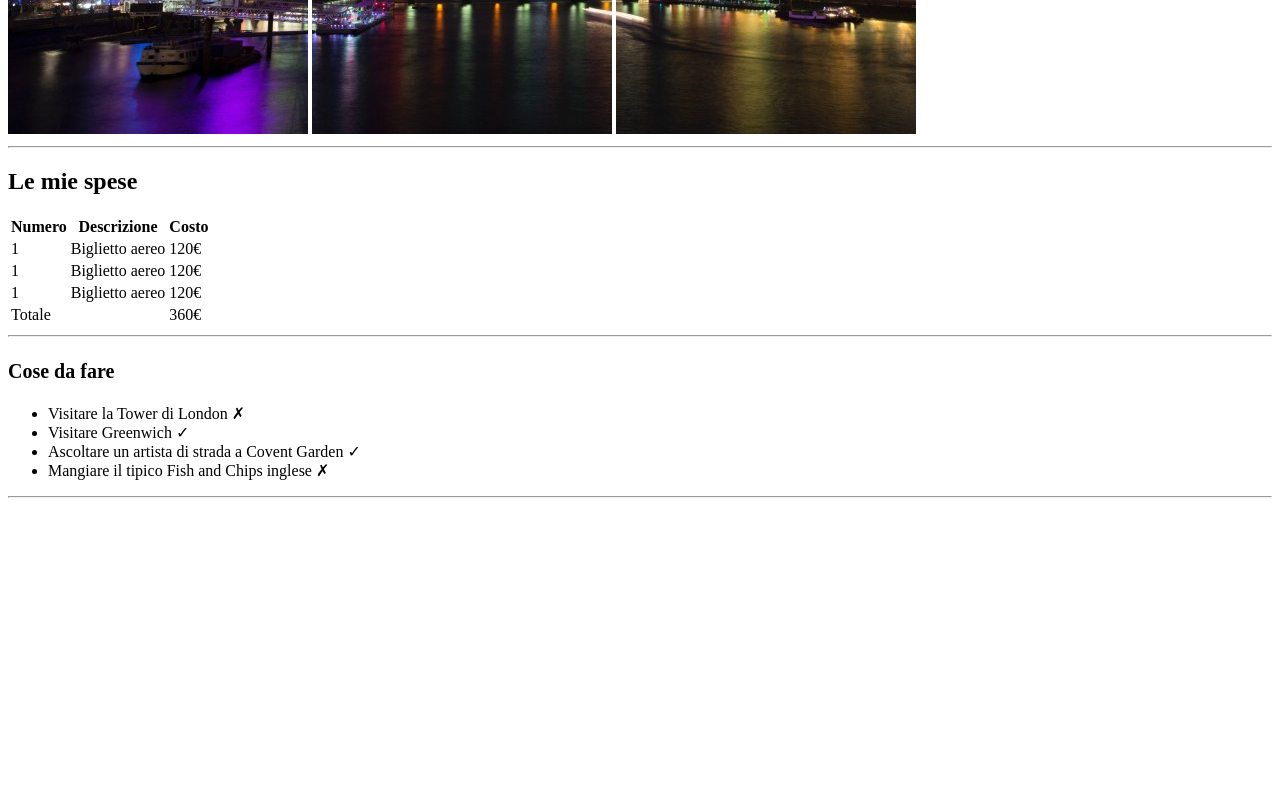
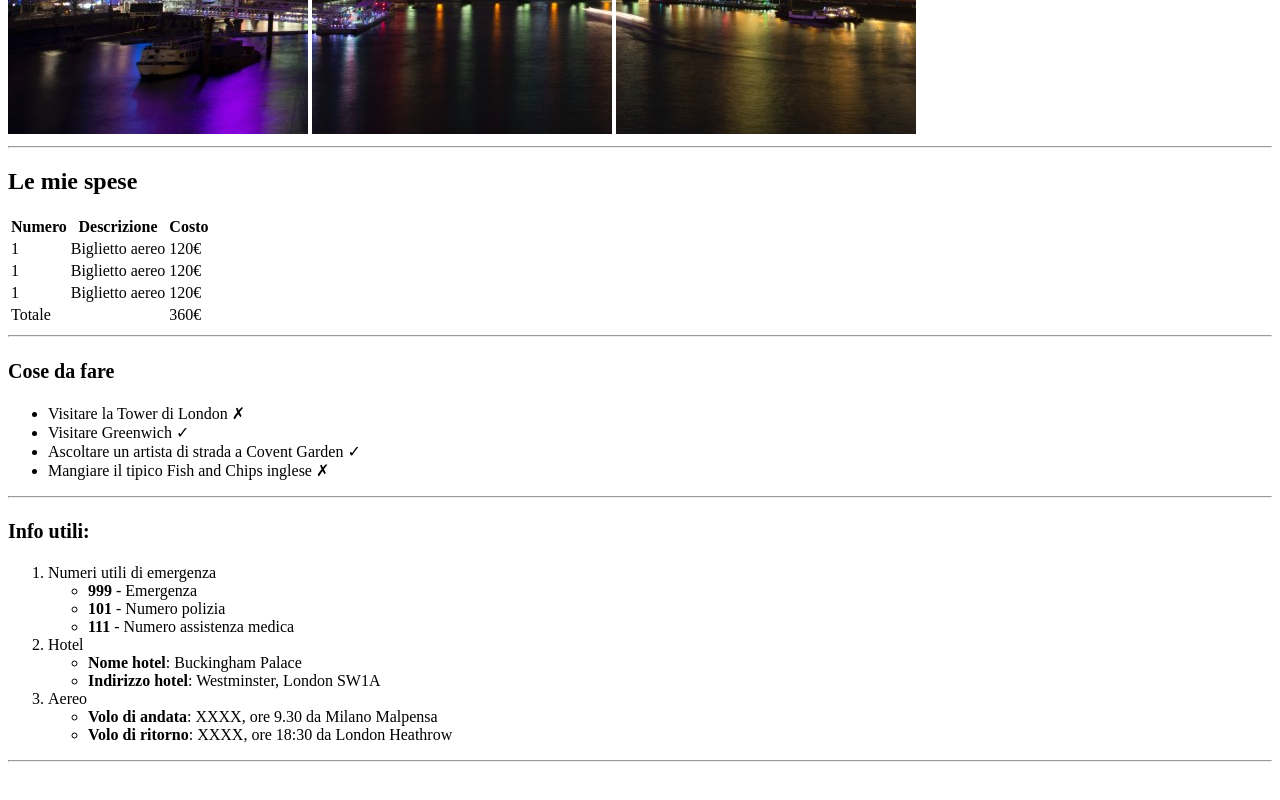
Before and after one commit to post-coder/html-london-trip, a plain HTML site: page index.html in a window 1280 px wide. Shown: the part 546-1346 px from the top of the page. Before the commit the page ends 1052 px from the top, so only its background shows below. Drawn offline with Linux system fonts and the light colour scheme.

Commit message:
aggiunta sezione info utili

```diff
--- a/index.html
+++ b/index.html
@@ -70,13 +70,13 @@
 
             <hr>
 
-            <!--
-            <h3>
-                Cose da fare
-            </h3> -->
-            <!-- queste due soluzioni sono, a questo punto del corso, interscambiabili  -->
 
             <section>
+                <!--
+                <h3>
+                    Cose da fare
+                </h3> -->
+                <!-- queste due soluzioni sono, a questo punto del corso, interscambiabili  -->
 
                 <h2>
                     <small>
@@ -103,11 +103,69 @@
 
             <hr>
 
+            <!-- sezione info utili -->
+            <section>
+
+                <h2>
+                    <small>
+                        Info utili:
+                    </small>
+                </h2>
+
+                <!-- lista ordinata -->
+                <ol>
+                    <li>
+                        Numeri utili di emergenza
+                        <!-- lista non ordinata -->
+                        <ul>
+                            <li>
+                                <strong>999</strong> - Emergenza
+                            </li>
+                            <li>
+                                <strong>101</strong> - Numero polizia
+                            </li>
+                            <li>
+                                <strong>111</strong> - Numero assistenza medica
+                            </li>
+                        </ul>
+                    </li>
+
+                    <li>
+                        Hotel
+                        <ul>
+                            <li>
+                                <strong>Nome hotel</strong>: Buckingham Palace
+                            </li>
+                            <li>
+                                <strong>Indirizzo hotel</strong>: Westminster, London SW1A
+                            </li>
+                        </ul>
+                    </li>
+
+                    <li>
+                        Aereo
+                        <ul>
+                            <li>
+                                <strong>Volo di andata</strong>: XXXX, ore 9.30 da Milano Malpensa
+                            </li>
+                            <li>
+                                <strong>Volo di ritorno</strong>: XXXX, ore 18:30 da London Heathrow
+                            </li>
+                        </ul>
+                    </li>
+                </ol>
+
+
+            </section>
+            <hr>
 
         </main>
 
-
-
+        <br>
+        <br>
+        <br>
+        <br>
+        <br>
     </body>
 
 </html>
```
